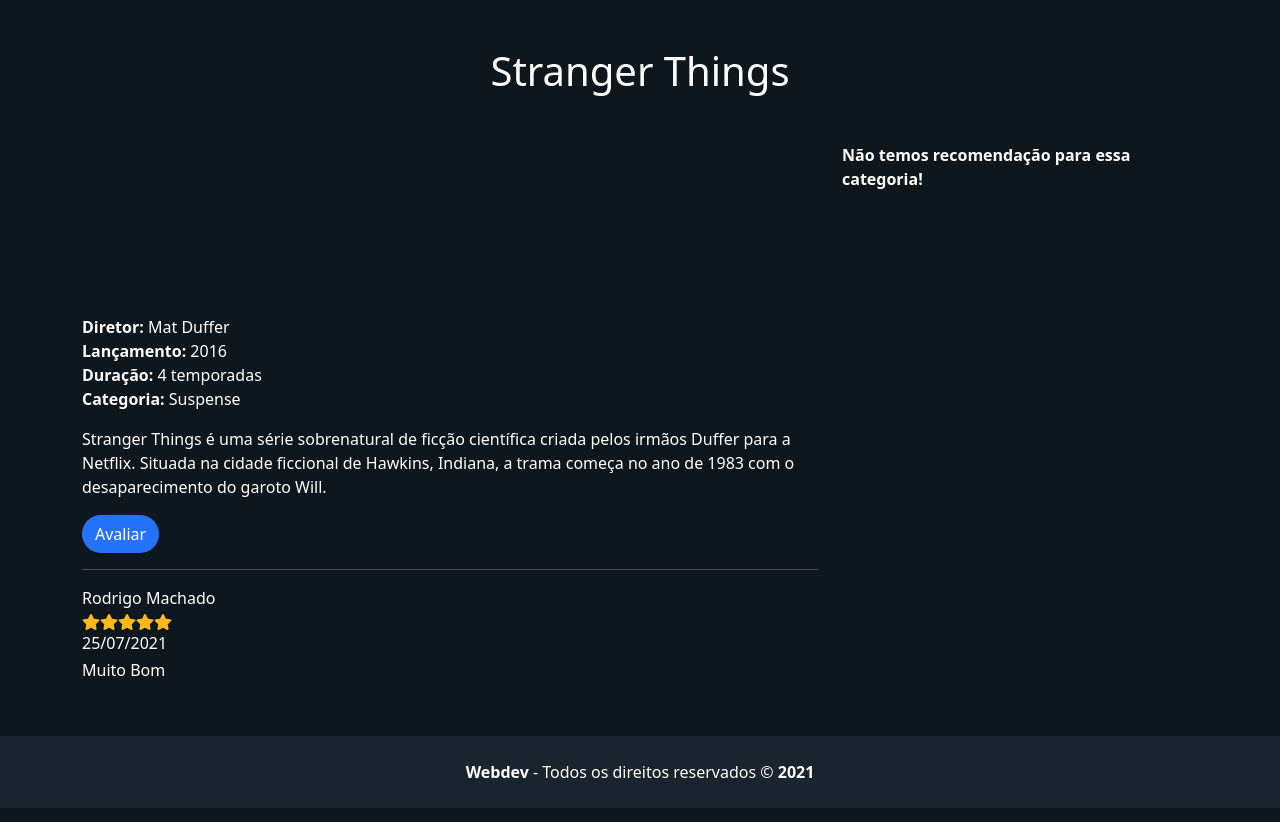
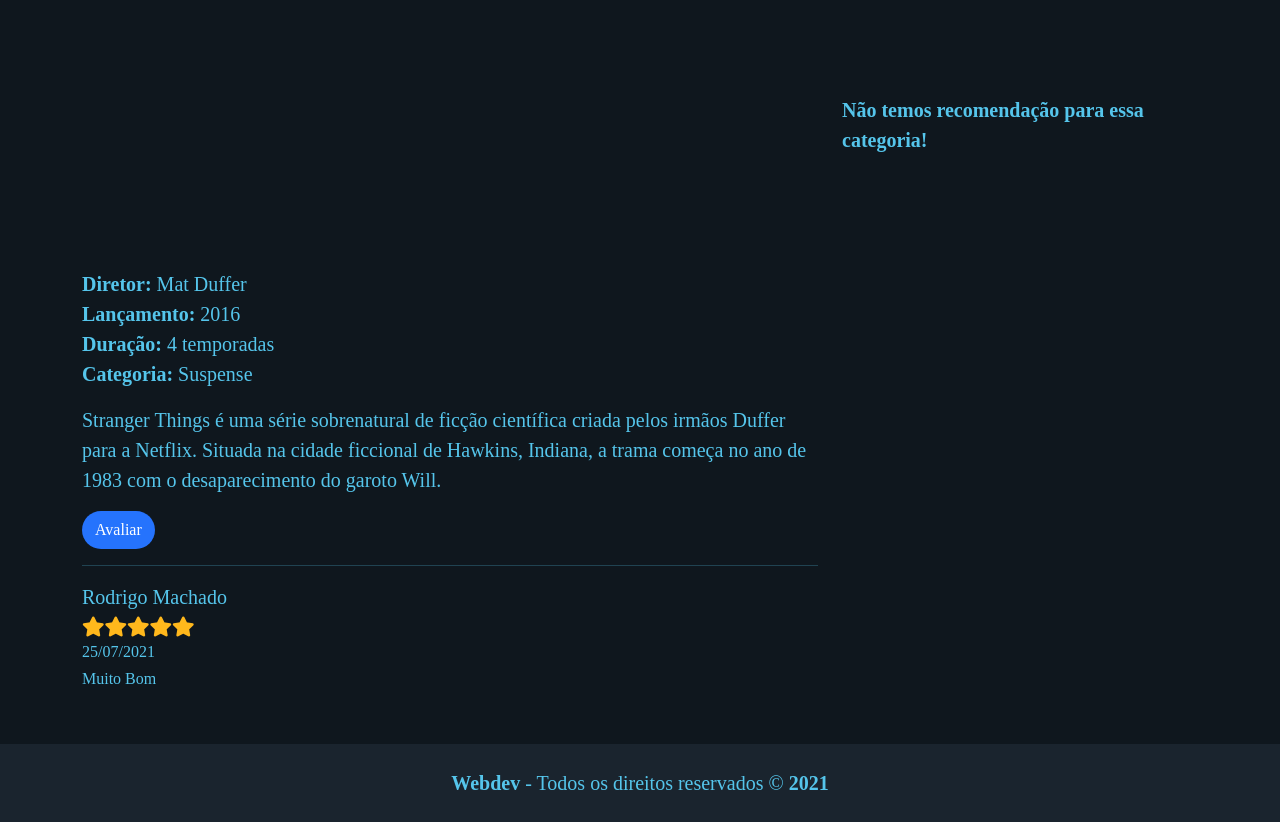
Before and after one commit to RodrigoMachado1106/RodrigoMachado1106.github.io-, a CodeIgniter app: page /webdev/index.php/main/detalhes/stranger-things in a window 1280 px wide. Shown: the part 519-1341 px from the top of the page. Run offline with CodeIgniter, Linux system fonts and the light colour scheme; data comes from the database, SQL or seed files in the repository; data that the repository does not hold is empty; some libraries are stand-ins or nearby versions.

Commit message:
alteração fonte e cor da fonte

```diff
--- a/application/views/detalhes.php
+++ b/application/views/detalhes.php
@@ -1,20 +1,5 @@
 <div class="row p-2 p-lg-5" id="banner">
 	<img src="assets/capas/<?php echo $serie['imagem'];?>" style="300px" width="100%">
-</div>
-
-<div>
-
-	<div class="container d-flex align-items-center justify-content-center">
-
-	  	<div>
-
-			<h1 class="m-0 p-0">
-				<?php echo $serie['nome'];?>
-			</h1>
-		</div>
-
-	</div>
-
 </div>
 
 <div class="container">
--- a/assets/css/main.css
+++ b/assets/css/main.css
@@ -6,7 +6,9 @@
 
 body {
   background-color: #0F171E;
-  color: #ffff !important; }
+  color: #55c5eb !important;
+  font-family: video, serif !important;
+  font-size: 20px !important; }
 
 .background_webdev {
   background: linear-gradient(135deg, #2573FD 0%, #00D0A4 100%);
--- a/assets/sass/main.sass
+++ b/assets/sass/main.sass
@@ -15,7 +15,9 @@
 
 body
     background-color: $cor_7
-    color: #ffff !important
+    color: $cor_6 !important
+    font-family: video, serif !important
+    font-size: 20px !important
 
 .background_webdev
     background: linear-gradient(135deg, $cor_1 0%, $cor_2 100%)
```
Also changed, not shown: 1 other file.
